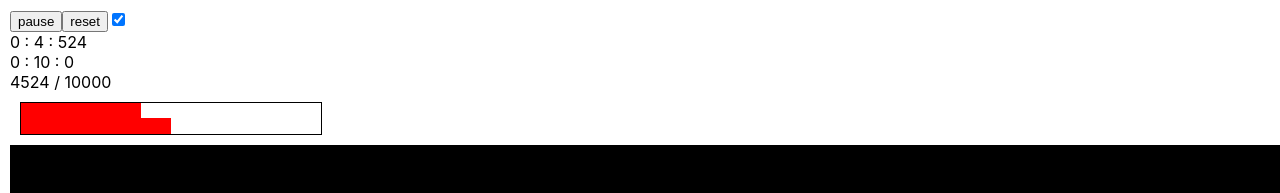
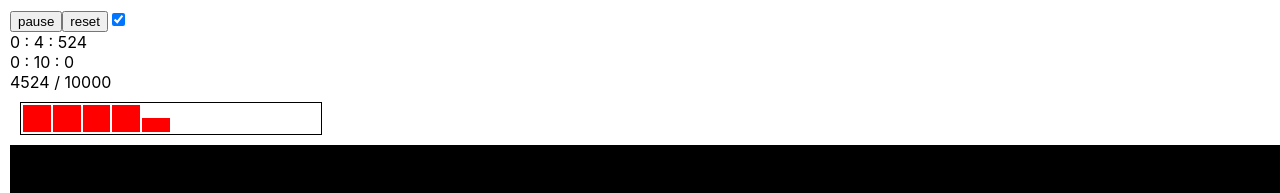
Before and after one commit to pyhmszoid/countdown, a React (Create React App) app: page / in a window 1280 px wide. Shown: the top 193 px of the page. Built offline with nearby package versions, Linux system fonts and the light colour scheme; the HTML template or start-up script is replaced by a standard one.

Commit message:
remove commentaries

```diff
--- a/src/components/Timer.tsx
+++ b/src/components/Timer.tsx
@@ -71,13 +71,11 @@ export const Timer = (): React.ReactElement => {
 			<LoadingBar
 				percent={timer.getTime() / idleTimer.getTime()}
 				elementCount={10}
-				margfinBar={0}
-				marginElement={0}
+				margfinBar={1}
+				marginElement={1}
 				style={{ width: 300, height: 31, margin: 10 }}
 				direction={EDirectionBar.TOP}
 			/>
 		</>
 	);
 };
-/*for (let i = 0; i < 500; )
-					<div style={{ backgroundColor: "green", width: 10 }}></div>*/
```
